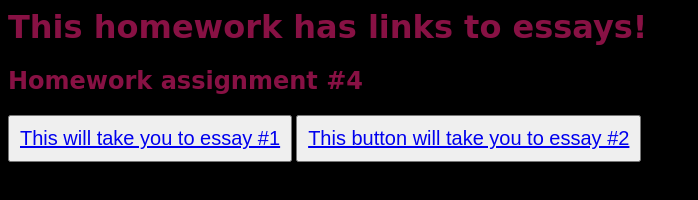
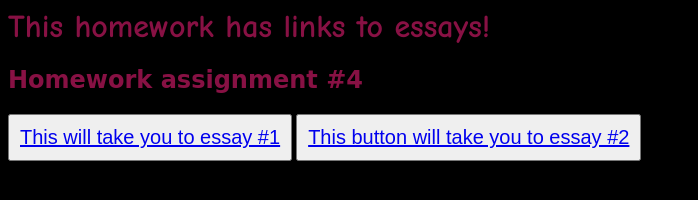
Before and after one commit to wkleiman/wkleiman.github.io, a plain HTML site: page index.html in a window 1280 px wide. Shown: the whole page, without its empty margins (0-698 px from the left). Drawn offline with Linux system fonts and the light colour scheme.

Commit message:
Update main.css

```diff
--- a/main.css
+++ b/main.css
@@ -4,7 +4,7 @@ body {
     cursor: wait;
 }
 h1 {
-    font-family: 'Pacifico', cursive;
+    font-family: 'comic sans ms', cursive;
     color: #814;
     cursor: text;
 }
```
